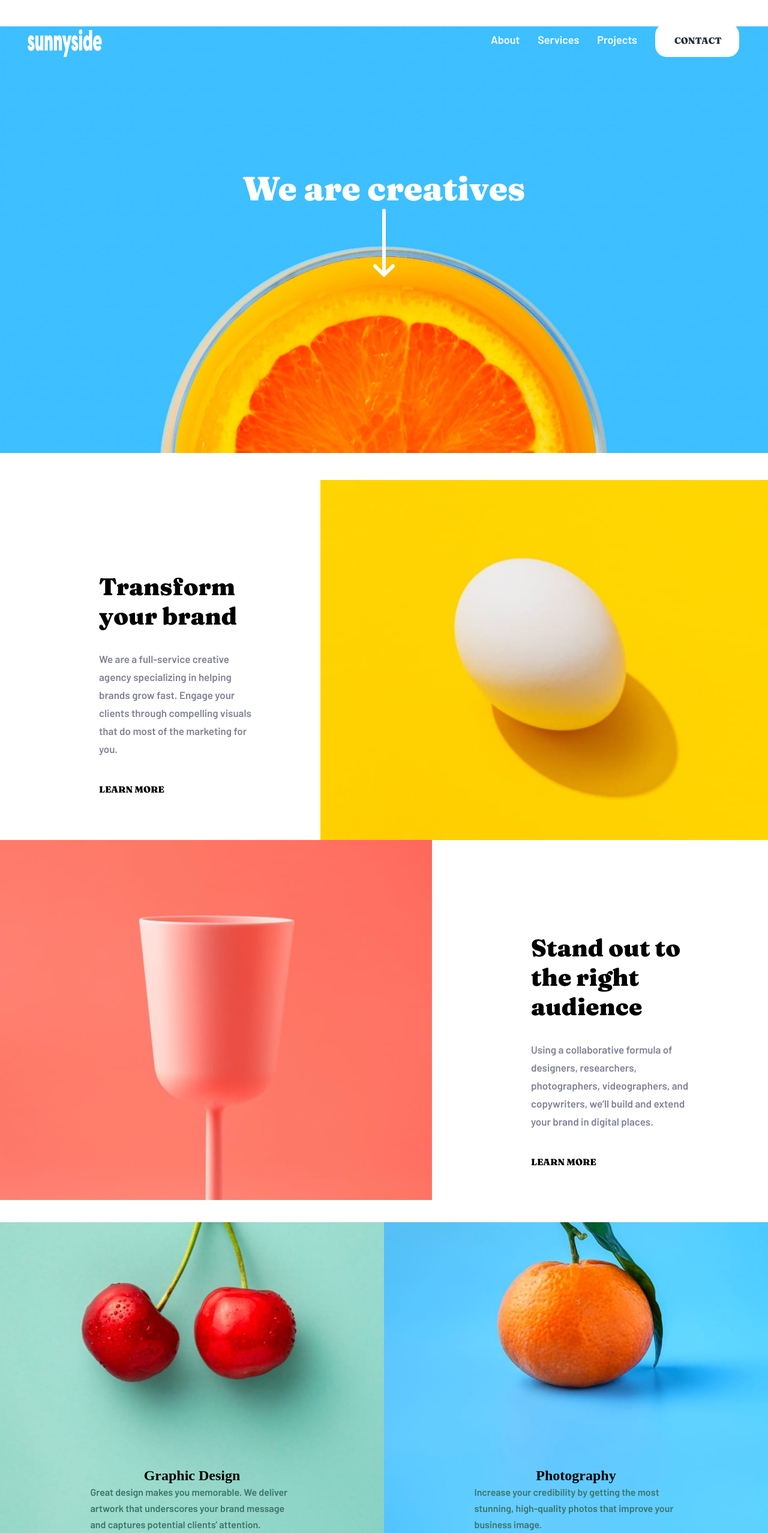
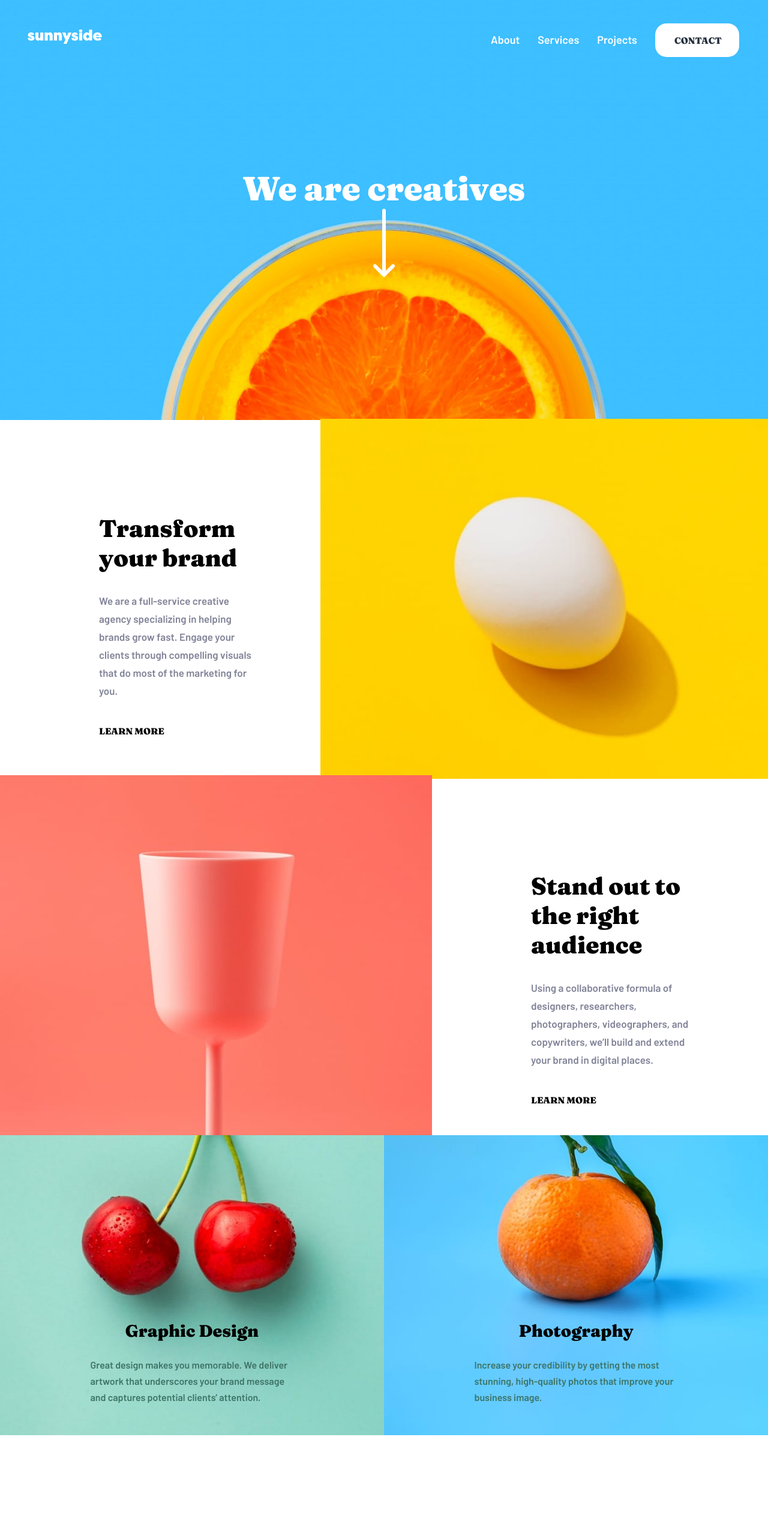
Before and after one commit to AdelvaneFerreira/Agencia_Publicidade_SunnySide, a plain HTML site: page index.html in a window 1280 px wide. Shown: the top 2555 px of the page at 60% size. Drawn offline with Linux system fonts and the light colour scheme.

Commit message:
alterações Rodapé

```diff
--- a/index.html
+++ b/index.html
@@ -13,7 +13,7 @@
 <body>
     <section class="sunnyside">
         <header class="header-sunny">
-            <img href="#" src="./assets/logo.svg" alt="">
+            <a href="#"><img href="#" src="./assets/logo.svg" alt=""></a>
                 <ul>
                     <a href=""><li> About </li></a>
                     <a href=""><li> Services </li></a>
--- a/style-sunnyside.css
+++ b/style-sunnyside.css
@@ -26,10 +26,9 @@ span:hover{
 }
 .sunnyside{
     background-image: url("./assets/image-header.jpg");
-    background-position: center;
     background-repeat: no-repeat;
     background-size: 100%;
-    height: 800px;
+    height: 700px;
     font-size: 16px;
 }
 .header-sunny{
@@ -99,6 +98,7 @@ margin-right: 30px;
     display: flex;
     flex-direction: row;
     align-items: center;
+    height: 596px;
 }
 .img-egg{
     background-image: url("./assets/image-transform.jpg");
@@ -111,7 +111,7 @@ margin-right: 30px;
 
 .egg-txt, .glass-pink-txt{
     width: 445px;
-    height: 285px;
+    height: 275px;
     margin: 147px 110px 157px 165px;
 }
 .egg-txt h1, .glass-pink-txt h1{
@@ -139,14 +139,14 @@ margin-bottom: 40px;
 }
 .berry-orange{
     display: flex;
+    /* border: 3px solid red; */
 }
 .berry, .orange{
     background-image: url("./assets/image-graphic-design.jpg");
-    background-position: center;
     background-repeat: no-repeat;
     background-size: 100%;
     width: 100%;
-    height: 600px;
+    height: 500px;
     display: flex;
     flex-direction: column;
     align-items:center;
@@ -156,7 +156,7 @@ margin-bottom: 40px;
 .orange{
     background-image: url("./assets/image-photography.jpg");
     background-repeat: no-repeat;
-} */
+}
 .berry h1, .orange h1{
     font-family: 'Fraunces', serif;
     font-weight: 900;
@@ -244,20 +244,20 @@ margin-bottom: 40px;
 }
 .rodape{
     width: 100%;
-    height: 797px;
+    height: 775px;
+
 }
 .rodape-imgs{
      width: 100%;
-    height: 447px;
+    height: 418px;
     display: flex;
 }
 .milk, .bergamota, .ice-cream, .sugar{
     background-image: url("./assets/image-gallery-milkbottles.jpg");
-    background-position: center;
     background-size: 100%;
     background-repeat: no-repeat;
      width: 100%;
-    height: 447px;
+    height: 430px;
     display: flex;
     flex-direction: column;
     align-items:center;
```
Lines whose indentation alone changed are shown as unchanged.
